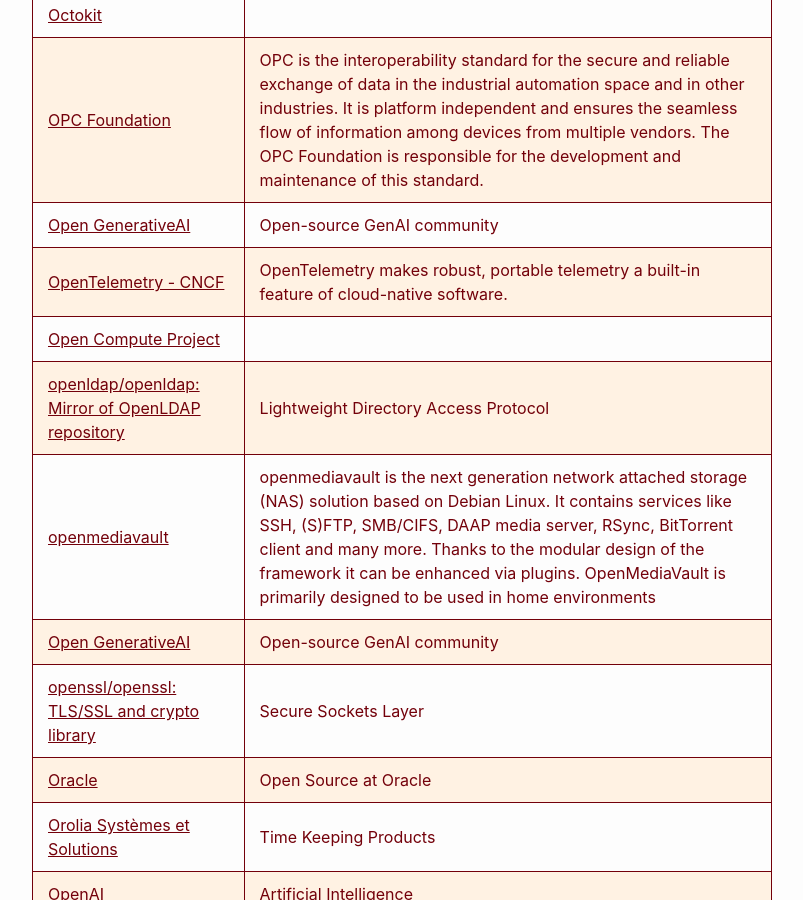
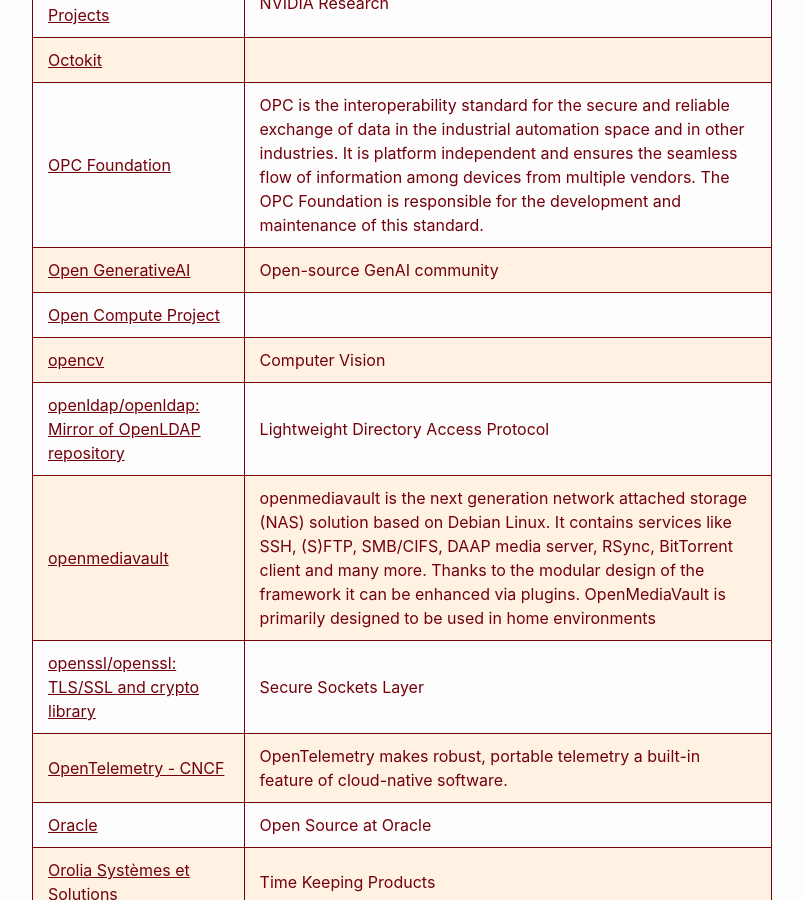
Before and after one commit to RalphHightower/RalphHightower, a Jekyll site: the page built from Computing/ReferencesGitHub.md, in a window 1280 px wide and 900 px high, scrolled down 8716 px. Shown: the whole window, without its empty margins (238-1041 px from the left). Built offline with Jekyll 4.4.1, drawn with Linux system fonts in a browser that asks for light colours; our own code applies the rules of GitHub Pages for plain Markdown files; some of the changed text lies outside the part shown.

```diff
--- a/Computing/ReferencesGitHub.md
+++ b/Computing/ReferencesGitHub.md
@@ -136,12 +137,12 @@
 | [Octokit](https://github.com/octokit ) | |
 | [OPC Foundation](https://github.com/OPCFoundation) | OPC is the interoperability standard for the secure and reliable exchange of data in the industrial automation space and in other industries. It is platform independent and ensures the seamless flow of information among devices from multiple vendors. The OPC Foundation is responsible for the development and maintenance of this standard. |
 | [Open GenerativeAI](https://github.com/OpenGenerativeAI ) | Open-source GenAI community |
-| [OpenTelemetry - CNCF](https://github.com/open-telemetry ) | OpenTelemetry makes robust, portable telemetry a built-in feature of cloud-native software. |
 | [Open Compute Project](https://github.com/orgs/opencomputeproject/repositories ) | |
+| [opencv](https://github.com/opencv/opencv ) | Computer Vision |
 | [openldap/openldap: Mirror of OpenLDAP repository](https://github.com/openldap/openldap ) | Lightweight Directory Access Protocol |
 | [openmediavault](https://github.com/openmediavault ) | openmediavault is the next generation network attached storage (NAS) solution based on Debian Linux. It contains services like SSH, (S)FTP, SMB/CIFS, DAAP media server, RSync, BitTorrent client and many more. Thanks to the modular design of the framework it can be enhanced via plugins. OpenMediaVault is primarily designed to be used in home environments |
-| [Open GenerativeAI](https://github.com/OpenGenerativeAI ) | Open-source GenAI community |
 | [openssl/openssl: TLS/SSL and crypto library](https://github.com/openssl/openssl ) | Secure Sockets Layer |
+| [OpenTelemetry - CNCF](https://github.com/open-telemetry ) | OpenTelemetry makes robust, portable telemetry a built-in feature of cloud-native software. |
 | [Oracle](https://github.com/oracle) | Open Source at Oracle |
 | [Orolia Systèmes et Solutions](https://github.com/Orolia2s) | Time Keeping Products |
 | [OpenAI](https://github.com/openai) | Artificial Intelligence |
```
Also changed, not shown: other parts of Computing/ReferencesGitHub.md (+1 -0 lines).
